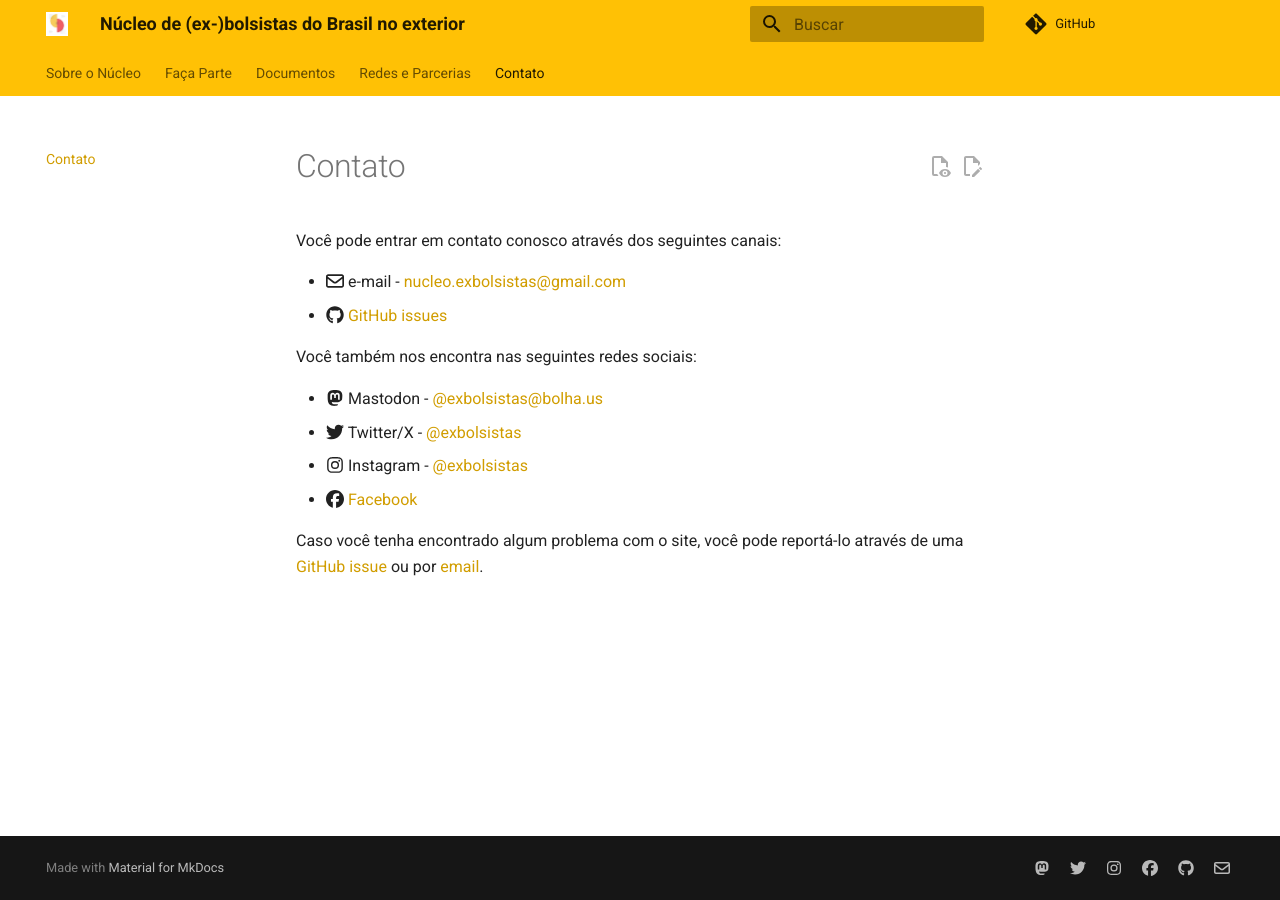
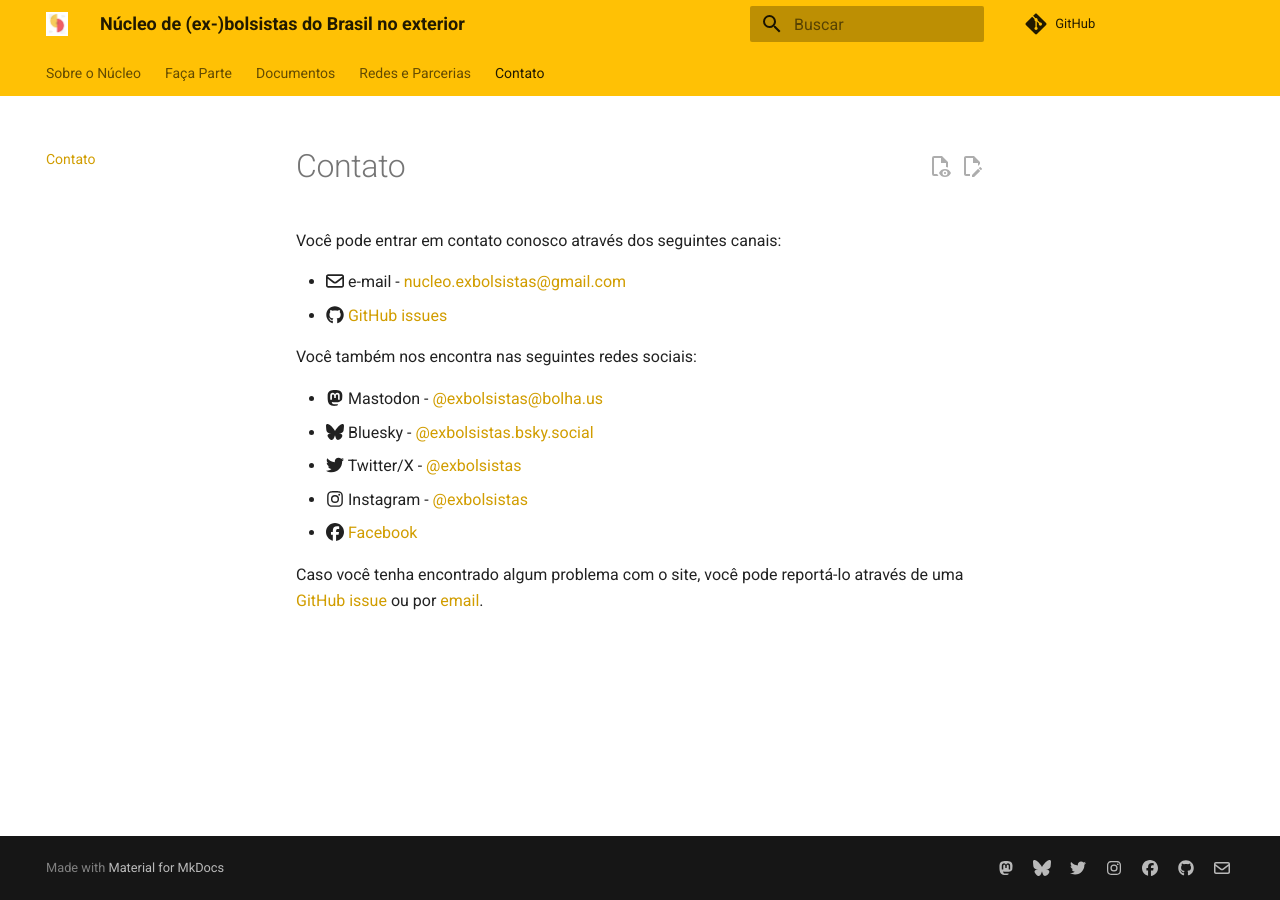
Before and after one commit to exbolsistas/exbolsistas.github.io, an MkDocs documentation site: the page built from docs/SUPPORT.md, in a window 1280 px wide. Built offline with MkDocs 1.6.1 and Material for MkDocs 9.7.7, drawn with Linux system fonts in a browser that asks for light colours; comment, search, counter and statistics services are not loaded.

Commit message:
docs: Adicionado Bluesky como rede social do Núcleo

```diff
--- a/docs/SUPPORT.md
+++ b/docs/SUPPORT.md
@@ -9,6 +9,7 @@ Você pode entrar em contato conosco através dos seguintes canais:
 Você também nos encontra nas seguintes redes sociais:
 
 - :fontawesome-brands-mastodon: Mastodon - [@exbolsistas@bolha.us](https://bolha.us/@exbolsistas)
+- :fontawesome-brands-bluesky: Bluesky - [@exbolsistas.bsky.social](https://bsky.app/profile/exbolsistas.bsky.social)
 - :fontawesome-brands-twitter: Twitter/X - [@exbolsistas](https://x.com/exbolsistas)
 - :fontawesome-brands-instagram: Instagram - [@exbolsistas](https://www.instagram.com/exbolsistas/)
 - :fontawesome-brands-facebook: [Facebook](https://www.facebook.com/profile.php?id=61552063049433)
--- a/mkdocs.yml
+++ b/mkdocs.yml
@@ -30,6 +30,9 @@ extra:
     - icon: fontawesome/brands/mastodon
       link: https://bolha.us/@exbolsistas
       name: Núcleo de (ex-)bolsistas no Mastodon @ bolha.us
+    - icon: fontawesome/brands/bluesky
+      link: https://bsky.app/profile/anpgoficial.bsky.social
+      name: Núcleo de (ex-)bolsistas no Bluesky
     - icon: fontawesome/brands/twitter
       link: https://twitter.com/exbolsistas
       name: Núcleo de (ex-)bolsistas no Twitter
```
